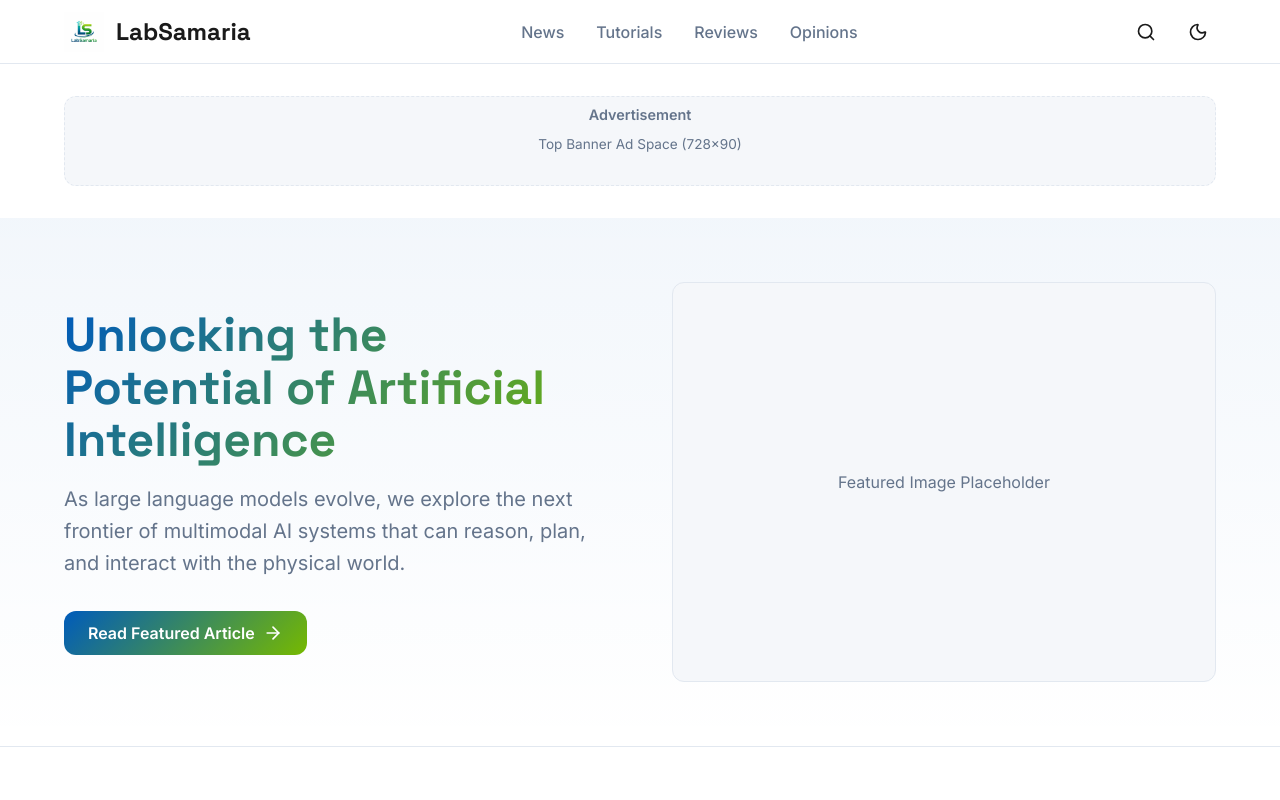
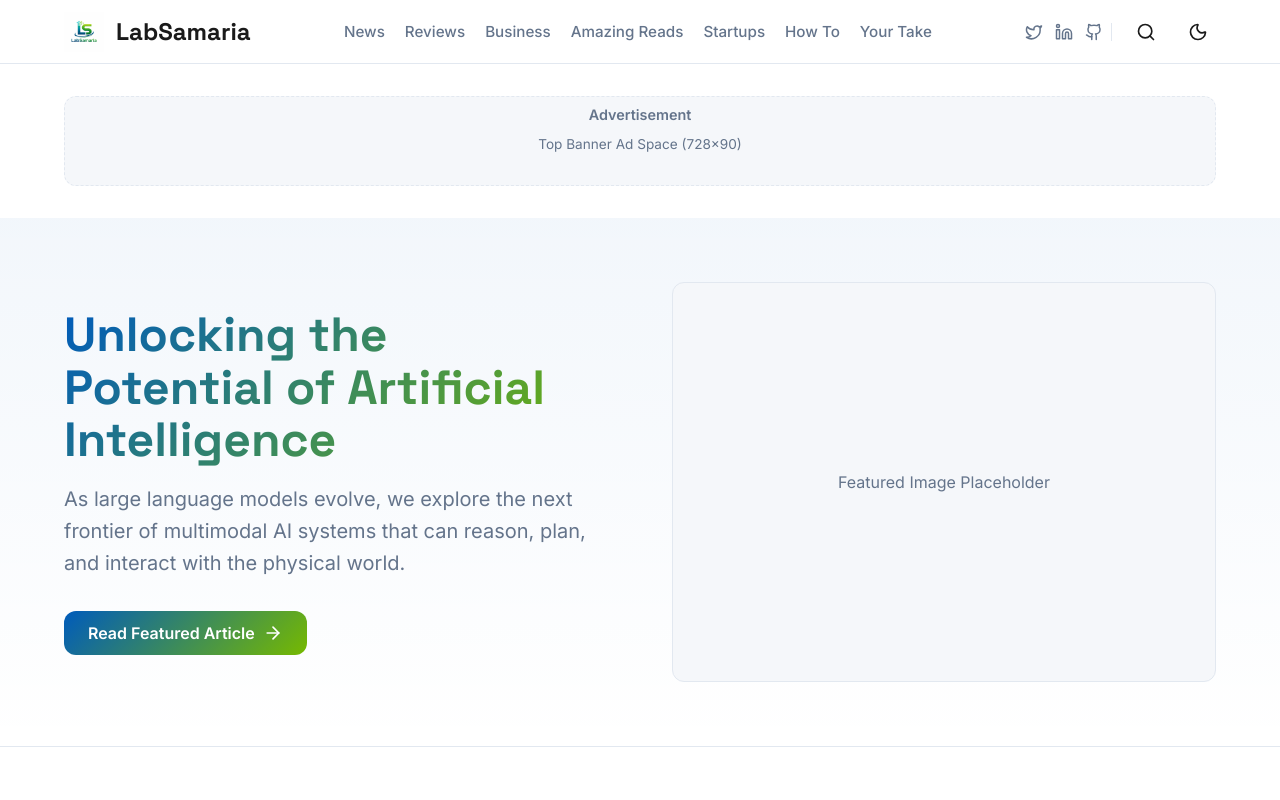
Before and after one commit to papamroma/LabSamaria, a Next.js app: page / in a window 1280 px wide. Shown: the top 800 px of the page. Built offline with nearby package versions, Linux system fonts and the light colour scheme.

Commit message:
Updated navigation categories, added social icons to header, improved mobile responsiveness

```diff
--- a/src/app/page.module.css
+++ b/src/app/page.module.css
@@ -139,3 +139,51 @@
     grid-template-columns: 2fr 1fr;
   }
 }
+
+/* Mobile Swipeable Improvements */
+@media (max-width: 767px) {
+  .hero {
+    padding: 2rem 0;
+  }
+
+  .heroText h1 {
+    font-size: 2rem;
+  }
+
+  .heroText p {
+    font-size: 1rem;
+  }
+
+  .heroImage {
+    height: 200px;
+  }
+
+  .section {
+    padding: 2rem 0;
+  }
+
+  /* Horizontal scroll for article cards on mobile */
+  .latest>div {
+    display: flex !important;
+    overflow-x: auto;
+    scroll-snap-type: x mandatory;
+    -webkit-overflow-scrolling: touch;
+    gap: 1rem !important;
+    padding-bottom: 1rem;
+  }
+
+  .latest>div>* {
+    flex: 0 0 85%;
+    scroll-snap-align: start;
+  }
+
+  /* Hide scrollbar but keep functionality */
+  .latest>div::-webkit-scrollbar {
+    display: none;
+  }
+
+  .latest>div {
+    -ms-overflow-style: none;
+    scrollbar-width: none;
+  }
+}
--- a/src/components/Header.module.css
+++ b/src/components/Header.module.css
@@ -53,6 +53,27 @@
 
 .navLink:hover {
     color: var(--color-primary);
+}
+
+.socialIcons {
+    display: flex;
+    align-items: center;
+    gap: 0.75rem;
+    padding-right: 0.5rem;
+    border-right: 1px solid var(--border);
+}
+
+.socialIcons a {
+    color: var(--muted);
+    transition: color 0.2s ease, transform 0.2s ease;
+    display: flex;
+    align-items: center;
+    justify-content: center;
+}
+
+.socialIcons a:hover {
+    color: var(--color-primary);
+    transform: translateY(-2px);
 }
 
 .actions {
@@ -115,10 +136,25 @@
 @media (min-width: 768px) {
     .nav {
         display: flex;
-        gap: 2rem;
+        gap: 1.25rem;
+        font-size: 0.95rem;
     }
 
     .mobileMenuBtn {
         display: none;
     }
+
+    .socialIcons {
+        display: flex;
+    }
 }
+
+@media (max-width: 767px) {
+    .socialIcons {
+        display: none;
+    }
+
+    .logoText {
+        font-size: 1.2rem;
+    }
+}
--- a/src/components/Header.tsx
+++ b/src/components/Header.tsx
@@ -3,7 +3,7 @@
 import { useState, useEffect } from "react";
 import Link from "next/link";
 import Image from "next/image";
-import { Menu, X, Search, Sun, Moon } from "lucide-react";
+import { Menu, X, Search, Sun, Moon, Twitter, Linkedin, Github } from "lucide-react";
 import styles from "./Header.module.css";
 
 export default function Header() {
@@ -40,12 +40,28 @@ export default function Header() {
                 {/* Desktop Nav */}
                 <nav className={styles.nav}>
                     <Link href="/category/news" className={styles.navLink}>News</Link>
-                    <Link href="/category/tutorials" className={styles.navLink}>Tutorials</Link>
                     <Link href="/category/reviews" className={styles.navLink}>Reviews</Link>
-                    <Link href="/category/opinions" className={styles.navLink}>Opinions</Link>
+                    <Link href="/category/business" className={styles.navLink}>Business</Link>
+                    <Link href="/category/amazing-reads" className={styles.navLink}>Amazing Reads</Link>
+                    <Link href="/category/startups" className={styles.navLink}>Startups</Link>
+                    <Link href="/category/tutorials" className={styles.navLink}>How To</Link>
+                    <Link href="/category/your-take" className={styles.navLink}>Your Take</Link>
                 </nav>
 
                 <div className={styles.actions}>
+                    {/* Social Media Icons */}
+                    <div className={styles.socialIcons}>
+                        <a href="https://twitter.com/labsamaria" target="_blank" rel="noopener noreferrer" aria-label="Twitter">
+                            <Twitter size={18} />
+                        </a>
+                        <a href="https://linkedin.com/company/labsamaria" target="_blank" rel="noopener noreferrer" aria-label="LinkedIn">
+                            <Linkedin size={18} />
+                        </a>
+                        <a href="https://github.com/labsamaria" target="_blank" rel="noopener noreferrer" aria-label="GitHub">
+                            <Github size={18} />
+                        </a>
+                    </div>
+
                     <button className={styles.iconBtn} aria-label="Search">
                         <Search size={20} />
                     </button>
@@ -69,9 +85,12 @@ export default function Header() {
             {isMenuOpen && (
                 <div className={styles.mobileNav}>
                     <Link href="/category/news" className={styles.mobileNavLink} onClick={() => setIsMenuOpen(false)}>News</Link>
-                    <Link href="/category/tutorials" className={styles.mobileNavLink} onClick={() => setIsMenuOpen(false)}>Tutorials</Link>
                     <Link href="/category/reviews" className={styles.mobileNavLink} onClick={() => setIsMenuOpen(false)}>Reviews</Link>
-                    <Link href="/category/opinions" className={styles.mobileNavLink} onClick={() => setIsMenuOpen(false)}>Opinions</Link>
+                    <Link href="/category/business" className={styles.mobileNavLink} onClick={() => setIsMenuOpen(false)}>Business</Link>
+                    <Link href="/category/amazing-reads" className={styles.mobileNavLink} onClick={() => setIsMenuOpen(false)}>Amazing Reads</Link>
+                    <Link href="/category/startups" className={styles.mobileNavLink} onClick={() => setIsMenuOpen(false)}>Startups</Link>
+                    <Link href="/category/tutorials" className={styles.mobileNavLink} onClick={() => setIsMenuOpen(false)}>How To</Link>
+                    <Link href="/category/your-take" className={styles.mobileNavLink} onClick={() => setIsMenuOpen(false)}>Your Take</Link>
                 </div>
             )}
         </header>
```
Also changed, not shown: 1 other file (tests, documents, lock files or other folders).
